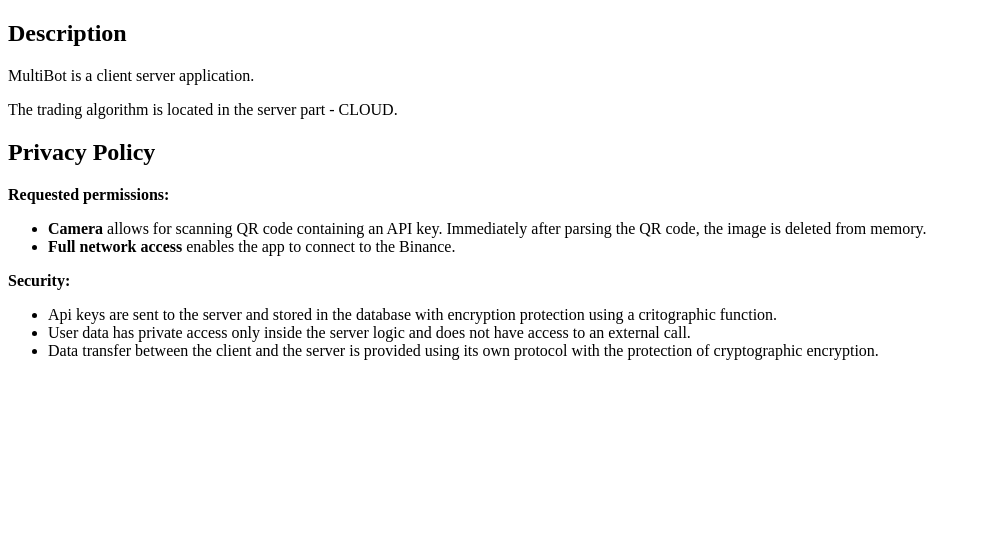
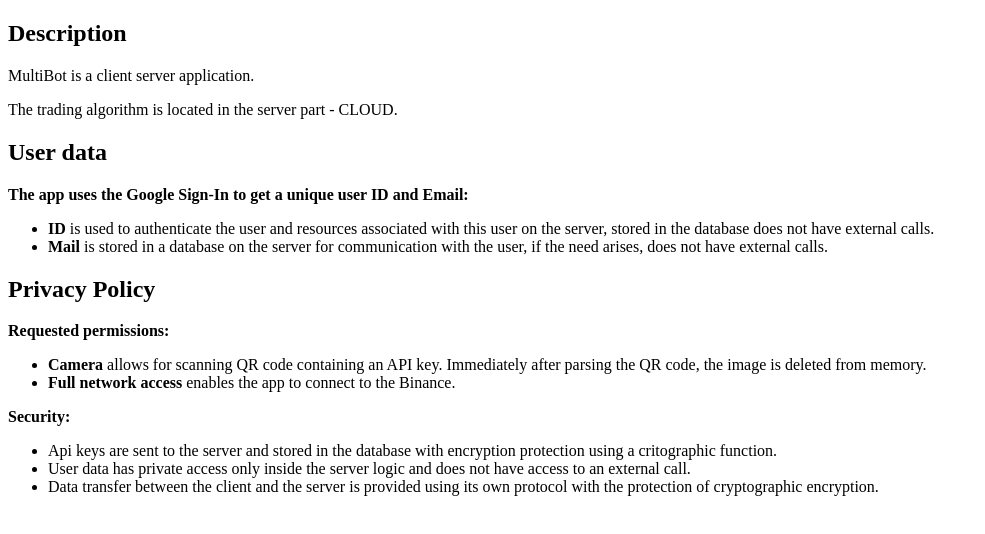
Before and after one commit to CLUBOK/clubok.github.io, a plain HTML site: page index.html in a window 1280 px wide. Shown: the whole page, without its empty margins (0-985 px from the left). Drawn offline with Linux system fonts and the light colour scheme.

Commit message:
Update index.html

```diff
--- a/index.html
+++ b/index.html
@@ -4,6 +4,18 @@
 <h2>Description</h2>
 <p>MultiBot is a client server application.</p>
 <p>The trading algorithm is located in the server part - CLOUD.</p>
+
+
+
+<h2>User data</h2>
+<p><strong>The app uses the Google Sign-In to get a unique user ID and Email:</strong></p>
+<ul>
+<li><strong>ID</strong> is used to authenticate the user and resources associated with this user on the server, stored in the database does not have external calls.</li>
+<li><strong>Mail</strong> is stored in a database on the server for communication with the user, if the need arises, does not have external calls.</li>
+</ul>
+
+
+
 <h2>Privacy Policy</h2>
 <p><strong>Requested permissions:</strong></p>
 <ul>
```
